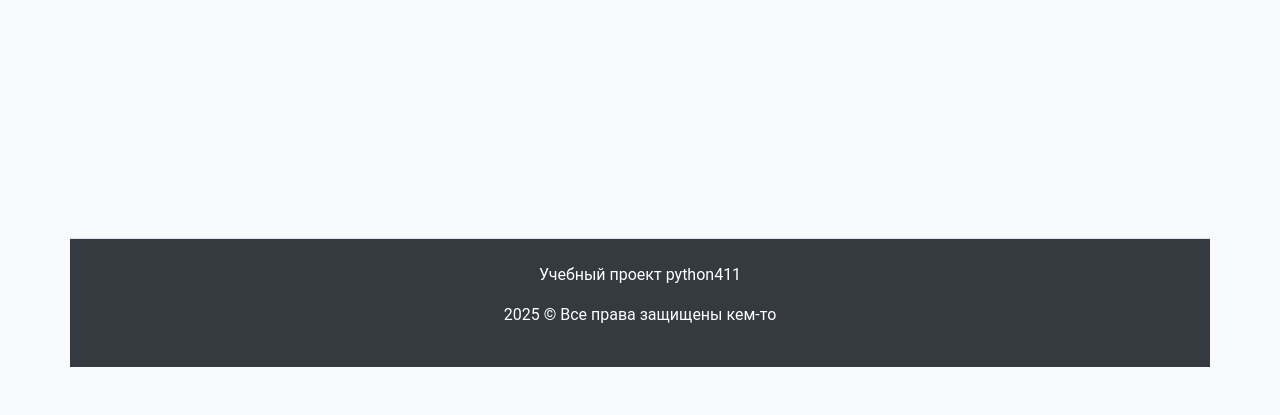
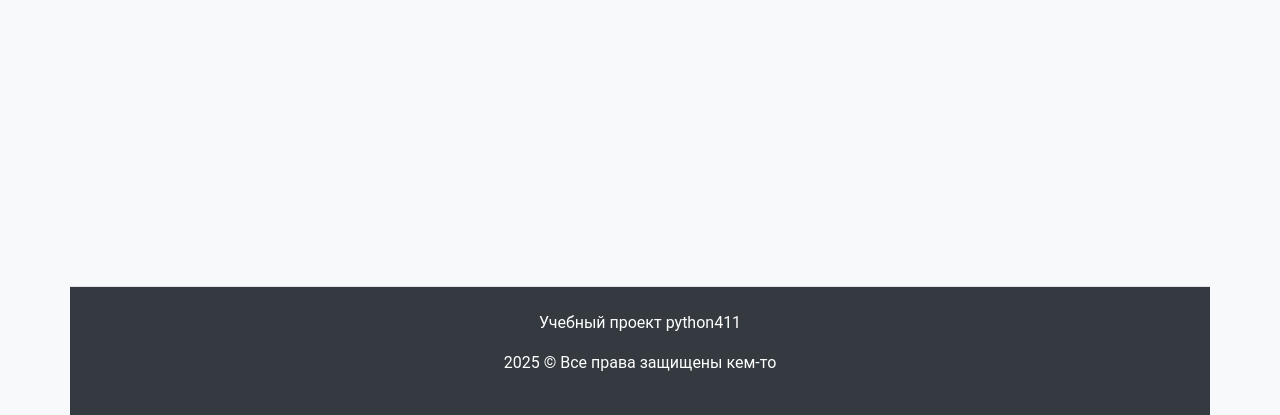
Before and after one commit to VladimirMonin/django_consult_411, a Django app: page / in a window 1280 px wide. Shown: the part 2659-3074 px from the top of the page. Before the commit the page ends 3026 px from the top, so only its background shows below. Run offline with Django 5.2, Linux system fonts and the light colour scheme.

Commit message:
lesson_53: BS5 классы для того чтобы сместить футер вниз (даже на страницах где мало контента)

```diff
--- a/templates/base.html
+++ b/templates/base.html
@@ -15,13 +15,14 @@
     {% comment %} Подключение своего main.css из статики {% endcomment %}
     <link rel="stylesheet" href="{% static 'css/main.css' %}">
     <title>{{ title }}</title>
-  </head>  <body>
+  </head>
+  <body class="d-flex flex-column min-vh-100">
     {% block header %}
     <header>
         {% include "nav_menu_include.html" %}
     </header>
     {% endblock header %}
-    <main>
+    <main class="flex-grow-1">
         <div class="container">
             {% block content %}
             {% comment %} Сюда вставится контент! {% endcomment %}
```
